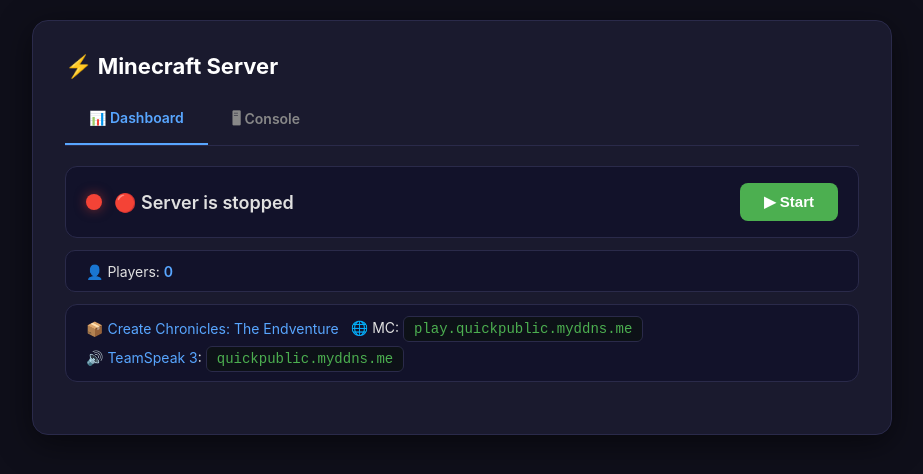
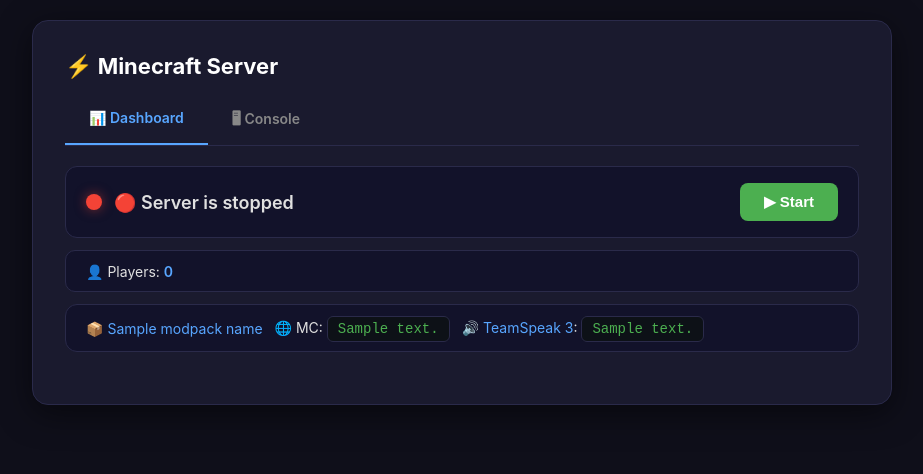
Before and after one commit to darkvisa178/Minecraft-Server-dashboard, a Flask app: template templates/index.html in a window 1280 px wide. Shown: the top 474 px of the page, without its empty margins (178-1101 px from the left). Run offline with Flask 3, Linux system fonts and the light colour scheme; the template is opened without the code that fills it: most values are stand-ins (such as "Sample title", 1, 10 or a date in 2020); data that the repository does not hold is empty; some libraries are stand-ins or nearby versions.

Commit message:
Remove hardcoded server data — use env vars for info bar

```diff
--- a/app.py
+++ b/app.py
@@ -28,6 +28,10 @@
 MINECRAFT_PORT = int(os.environ.get('MINECRAFT_PORT', '25565'))
 RCON_PORT = int(os.environ.get('RCON_PORT', '25575'))
 RCON_PASSWORD = os.environ.get('RCON_PASSWORD', SSH_PASSWORD)
+MODPACK_URL = os.environ.get('MODPACK_URL', '')
+MODPACK_NAME = os.environ.get('MODPACK_NAME', '')
+MC_ADDRESS = os.environ.get('MC_ADDRESS', '')
+TS_ADDRESS = os.environ.get('TS_ADDRESS', '')
 
 starting = False
 AUTO_STOP_DELAY = 900
@@ -259,7 +263,11 @@
 
 @app.route('/')
 def index():
-    return render_template('index.html')
+    return render_template('index.html',
+                           mc_address=MC_ADDRESS,
+                           ts_address=TS_ADDRESS,
+                           modpack_url=MODPACK_URL,
+                           modpack_name=MODPACK_NAME)
 
 
 @app.route('/api/status')
--- a/docker-compose.yml
+++ b/docker-compose.yml
@@ -11,4 +11,9 @@
       - HOST_IP=172.17.0.1
       - SSH_USER=user
       - MINECRAFT_DIR=/home/user/minecraft
+      # Info bar — set these to show in dashboard:
+      # - MODPACK_URL=https://example.com/modpack
+      # - MODPACK_NAME=My Modpack
+      # - MC_ADDRESS=play.example.com
+      # - TS_ADDRESS=ts.example.com
     restart: unless-stopped
--- a/templates/index.html
+++ b/templates/index.html
@@ -237,9 +237,15 @@
         </div>
 
         <div class="info-bar">
-            <span>📦 <a href="https://www.curseforge.com/minecraft/modpacks/create-chronicles-the-endventure" target="_blank" rel="noopener">Create Chronicles: The Endventure</a></span>
-            <span>🌐 MC: <span class="server-addr" onclick="navigator.clipboard.writeText('play.quickpublic.myddns.me')" title="Click to copy">play.quickpublic.myddns.me</span></span>
-            <span>🔊 <a href="https://www.teamspeak.com/ru/downloads/#ts3client" target="_blank" rel="noopener">TeamSpeak 3</a>: <span class="server-addr" onclick="navigator.clipboard.writeText('quickpublic.myddns.me')" title="Click to copy">quickpublic.myddns.me</span></span>
+            {% if modpack_name and modpack_url %}
+            <span>📦 <a href="{{ modpack_url }}" target="_blank" rel="noopener">{{ modpack_name }}</a></span>
+            {% endif %}
+            {% if mc_address %}
+            <span>🌐 MC: <span class="server-addr" onclick="navigator.clipboard.writeText('{{ mc_address }}')" title="Click to copy">{{ mc_address }}</span></span>
+            {% endif %}
+            {% if ts_address %}
+            <span>🔊 <a href="https://www.teamspeak.com/ru/downloads/#ts3client" target="_blank" rel="noopener">TeamSpeak 3</a>: <span class="server-addr" onclick="navigator.clipboard.writeText('{{ ts_address }}')" title="Click to copy">{{ ts_address }}</span></span>
+            {% endif %}
         </div>
     </div>
 
```
Also changed, not shown: 1 other file.
